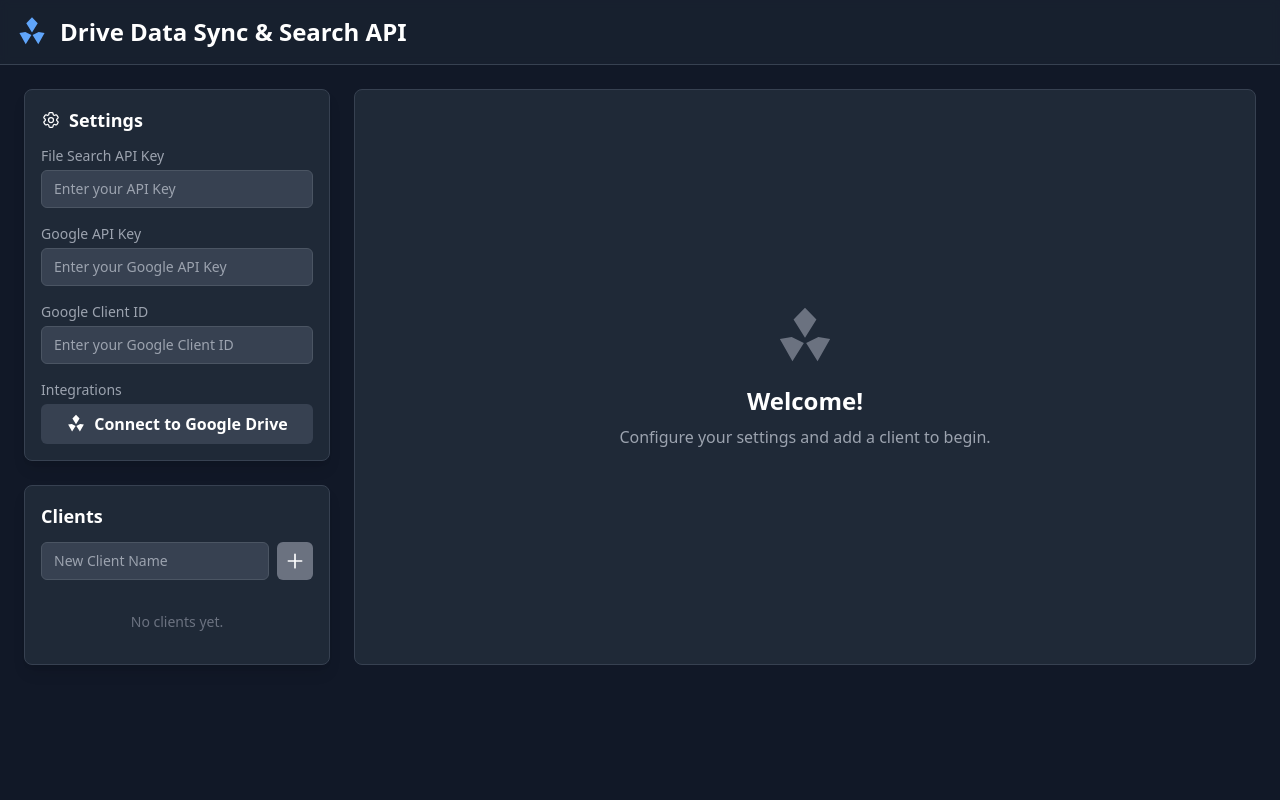
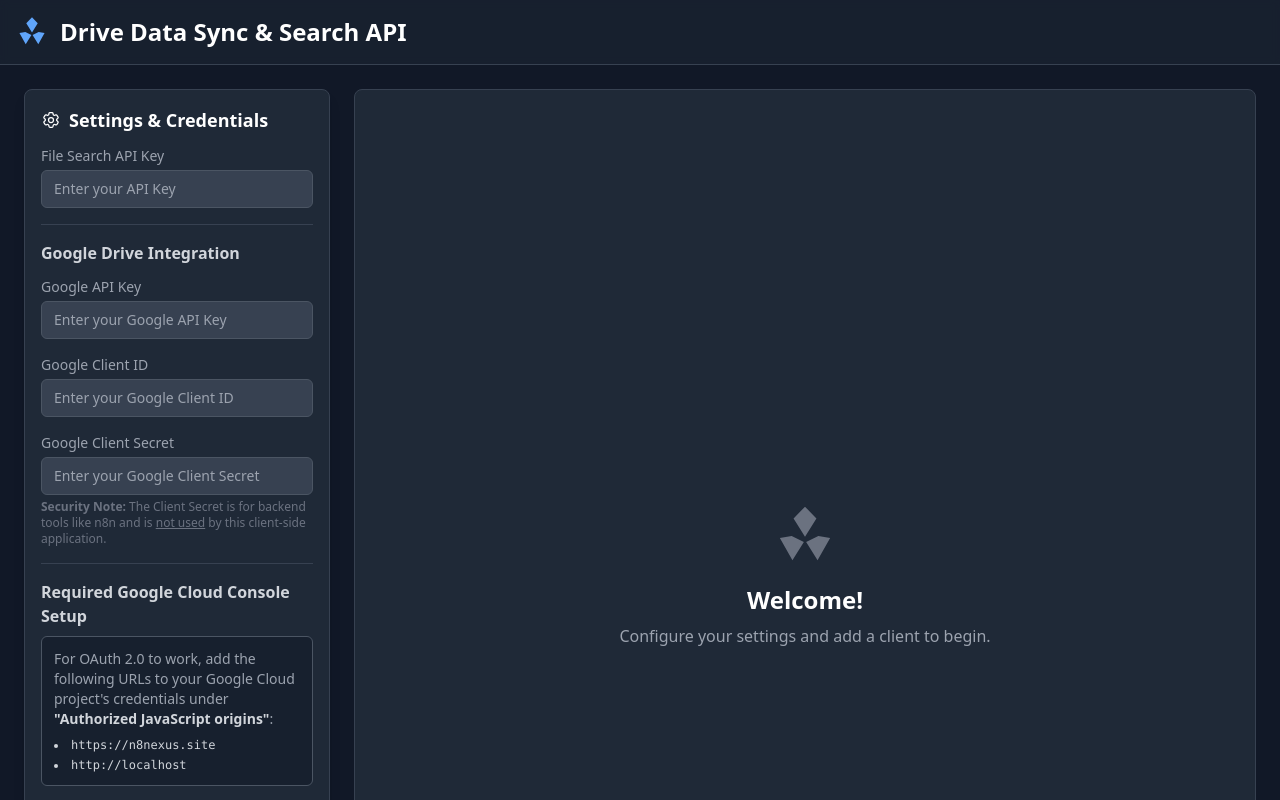
Before and after one commit to algoo1/file, a React (Vite) app: page / in a window 1280 px wide. Shown: the top 800 px of the page. Built offline with nearby package versions, Linux system fonts and the light colour scheme.

Commit message:
feat: Add Google Client Secret to settings
Includes the Google Client Secret input and state management in App.tsx and Settings.tsx. This is required for OAuth 2.0 authentication flow with Google Drive.

```diff
--- a/App.tsx
+++ b/App.tsx
@@ -18,6 +18,7 @@ const App: React.FC = () => {
   const [fileSearchApiKey, setFileSearchApiKey] = useState<string>('');
   const [googleApiKey, setGoogleApiKey] = useState<string>('');
   const [googleClientId, setGoogleClientId] = useState<string>('');
+  const [googleClientSecret, setGoogleClientSecret] = useState<string>('');
   const [isGoogleDriveConnected, setIsGoogleDriveConnected] = useState<boolean>(false);
   const [isSyncing, setIsSyncing] = useState<boolean>(false);
   const [syncError, setSyncError] = useState<string | null>(null);
@@ -150,6 +151,8 @@ const App: React.FC = () => {
             setGoogleApiKey={setGoogleApiKey}
             googleClientId={googleClientId}
             setGoogleClientId={setGoogleClientId}
+            googleClientSecret={googleClientSecret}
+            setGoogleClientSecret={setGoogleClientSecret}
             isGoogleDriveConnected={isGoogleDriveConnected}
             onConnectGoogleDrive={handleConnectGoogleDrive}
           />
--- a/components/Settings.tsx
+++ b/components/Settings.tsx
@@ -10,6 +10,8 @@ interface SettingsProps {
   setGoogleApiKey: (key: string) => void;
   googleClientId: string;
   setGoogleClientId: (id: string) => void;
+  googleClientSecret: string;
+  setGoogleClientSecret: (secret: string) => void;
   isGoogleDriveConnected: boolean;
   onConnectGoogleDrive: () => void;
 }
@@ -21,14 +23,19 @@ const Settings: React.FC<SettingsProps> = ({
   setGoogleApiKey,
   googleClientId,
   setGoogleClientId,
+  googleClientSecret,
+  setGoogleClientSecret,
   isGoogleDriveConnected,
   onConnectGoogleDrive,
 }) => {
+  const currentOrigin = window.location.origin;
+  const userDomain = 'https://n8nexus.site';
+
   return (
     <div className="bg-gray-800 rounded-lg p-4 border border-gray-700 shadow-lg">
       <h2 className="text-lg font-semibold mb-3 text-white flex items-center gap-2">
         <SettingsIcon className="w-5 h-5" />
-        Settings
+        Settings & Credentials
       </h2>
       <div className="space-y-4">
         <div>
@@ -44,6 +51,10 @@ const Settings: React.FC<SettingsProps> = ({
             className="w-full bg-gray-700 text-white rounded-md px-3 py-2 text-sm focus:outline-none focus:ring-2 focus:ring-blue-500 border border-gray-600"
           />
         </div>
+
+        <div className="border-t border-gray-700 pt-4">
+          <h3 className="text-md font-semibold text-gray-300 mb-3">Google Drive Integration</h3>
+          <div className="space-y-4">
              <div>
               <label htmlFor="googleApiKey" className="block text-sm font-medium text-gray-400 mb-1">
                 Google API Key
@@ -71,13 +82,40 @@ const Settings: React.FC<SettingsProps> = ({
               />
             </div>
             <div>
-           <label className="block text-sm font-medium text-gray-400 mb-1">
-            Integrations
+              <label htmlFor="googleClientSecret" className="block text-sm font-medium text-gray-400 mb-1">
+                Google Client Secret
               </label>
+              <input
+                id="googleClientSecret"
+                type="password"
+                value={googleClientSecret}
+                onChange={(e) => setGoogleClientSecret(e.target.value)}
+                placeholder="Enter your Google Client Secret"
+                className="w-full bg-gray-700 text-white rounded-md px-3 py-2 text-sm focus:outline-none focus:ring-2 focus:ring-blue-500 border border-gray-600"
+              />
+              <p className="text-xs text-gray-500 mt-1">
+                <span className="font-bold">Security Note:</span> The Client Secret is for backend tools like n8n and is <span className="underline">not used</span> by this client-side application.
+              </p>
+            </div>
+          </div>
+        </div>
+
+        <div className="border-t border-gray-700 pt-4">
+            <h3 className="text-md font-semibold text-gray-300 mb-2">Required Google Cloud Console Setup</h3>
+            <div className="bg-gray-900/50 p-3 rounded-md text-sm space-y-2 border border-gray-600">
+                <p className="text-gray-400">For OAuth 2.0 to work, add the following URLs to your Google Cloud project's credentials under <span className="font-semibold text-gray-300">"Authorized JavaScript origins"</span>:</p>
+                <ul className="list-disc list-inside text-gray-300 font-mono text-xs space-y-1">
+                    <li>{userDomain}</li>
+                    {currentOrigin !== userDomain && <li>{currentOrigin}</li>}
+                </ul>
+            </div>
+        </div>
+
+        <div>
           <button
             onClick={onConnectGoogleDrive}
-            disabled={isGoogleDriveConnected}
-            className="w-full flex items-center justify-center gap-2 bg-gray-700 hover:bg-gray-600 disabled:bg-green-600/50 disabled:cursor-not-allowed text-white font-semibold py-2 px-4 rounded-md transition-colors"
+            disabled={isGoogleDriveConnected || !googleApiKey || !googleClientId}
+            className="w-full flex items-center justify-center gap-2 bg-gray-700 hover:bg-gray-600 disabled:bg-green-600/50 disabled:text-gray-300 disabled:cursor-not-allowed text-white font-semibold py-2 px-4 rounded-md transition-colors"
           >
             <DriveIcon className="w-5 h-5" />
             {isGoogleDriveConnected ? 'Google Drive Connected' : 'Connect to Google Drive'}
--- a/index.html
+++ b/index.html
@@ -25,7 +25,7 @@
     </style>
     <script async defer src="https://apis.google.com/js/api.js"></script>
     <script async defer src="https://accounts.google.com/gsi/client"></script>
-  <script type="importmap">
+<script type="importmap">
 {
   "imports": {
     "react": "https://aistudiocdn.com/react@^19.2.0",
```
Lines whose indentation alone changed are shown as unchanged.
